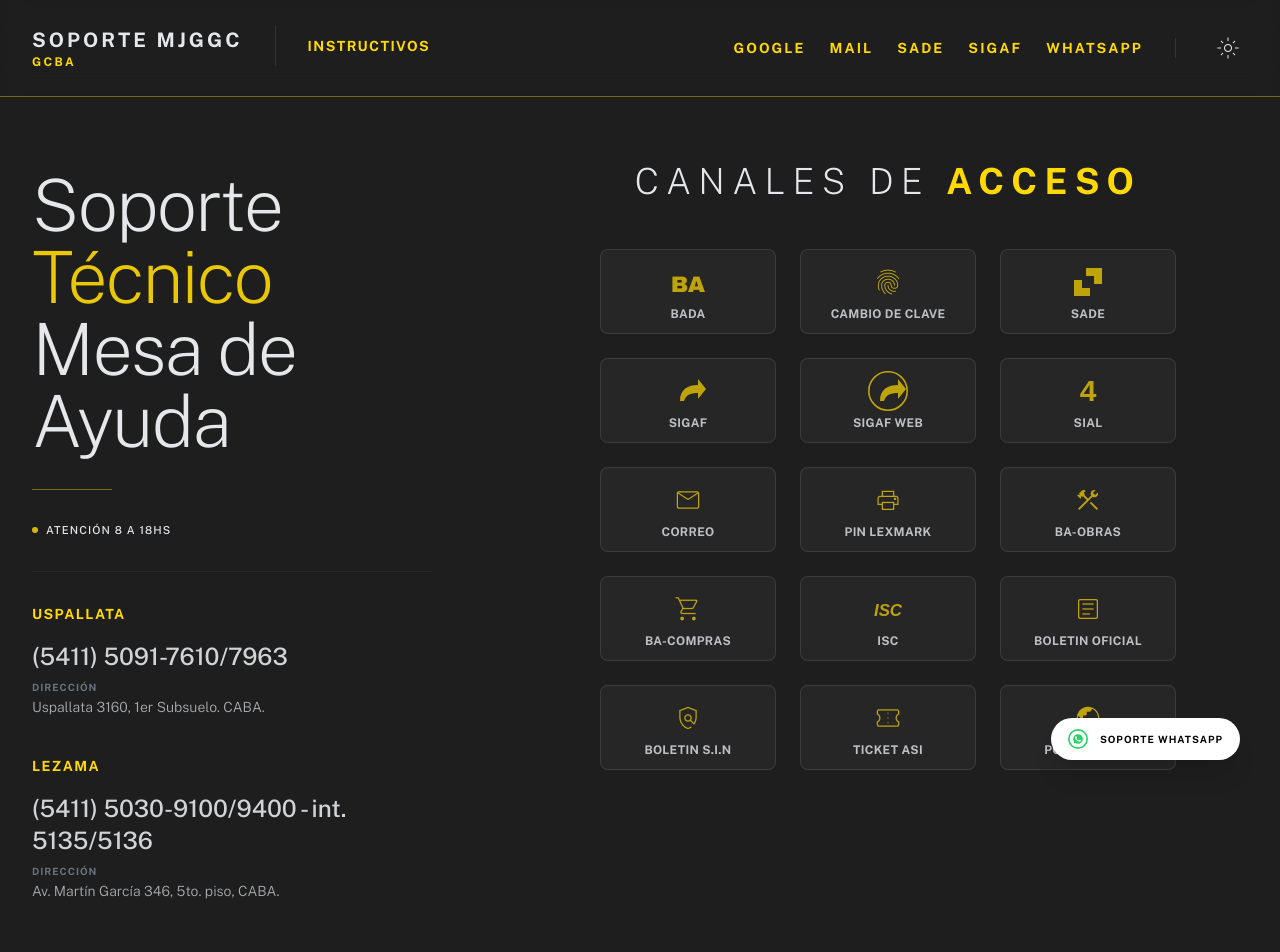
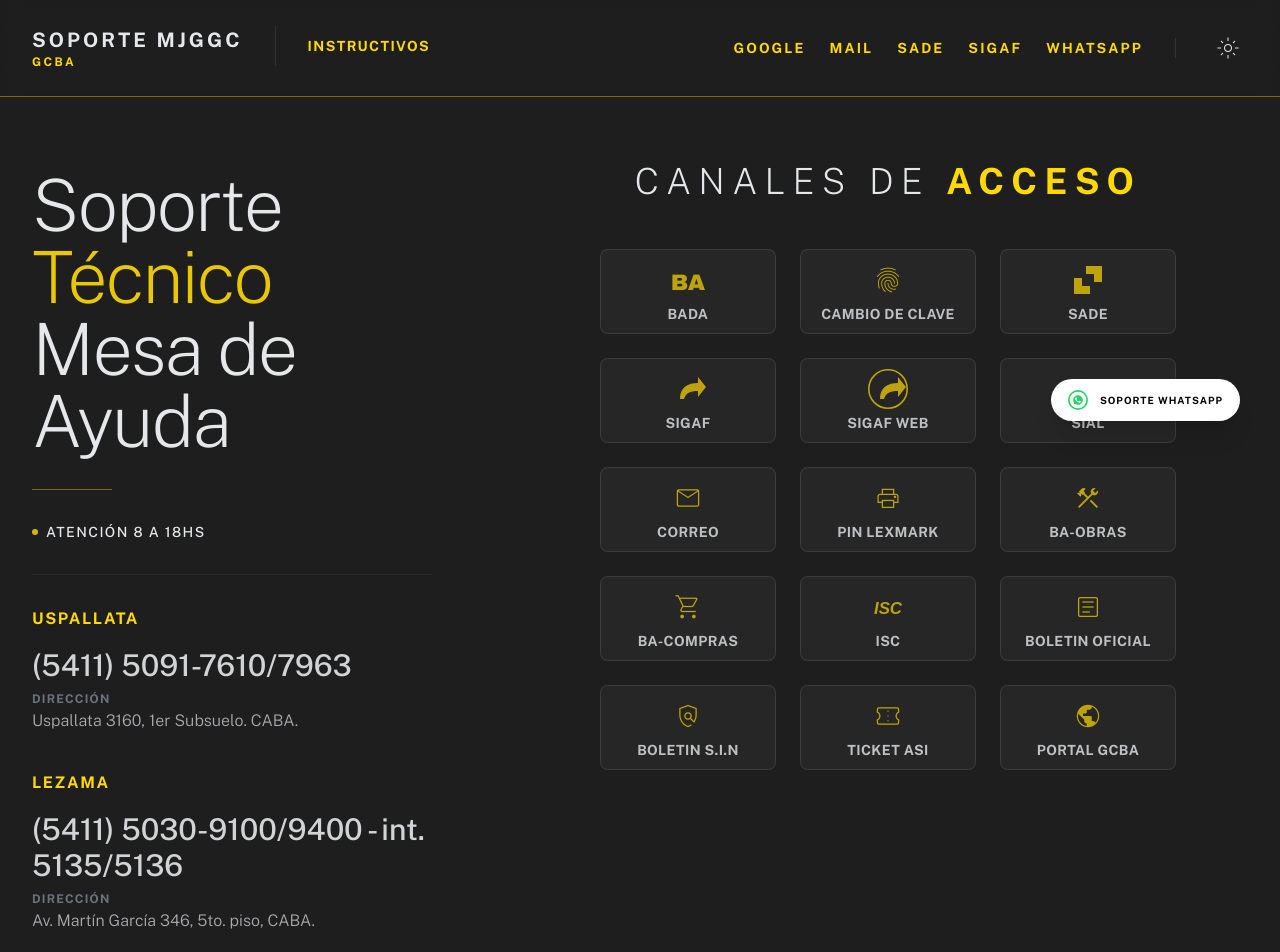
Before and after one commit to julian0072/WebMesadeAyuda, a React (Vite) app: page / in a window 1280 px wide. Shown: the top 952 px of the page. Built offline with nearby package versions, Linux system fonts and the light colour scheme.

Commit message:
Cambio tamaño de letra, href boton whatsapp, cambio posicion boton de soporte whatsapp

```diff
--- a/App.tsx
+++ b/App.tsx
@@ -22,7 +22,7 @@
       <Footer />
 
       {/* WhatsApp Floating Button */}
-      <div className="fixed bottom-10 right-10 z-50">
+      <div className="fixed bottom-10 md:bottom-auto md:top-1/2 md:-translate-y-1/2 right-10 z-50">
         <button
           onClick={() => window.open('https://api.whatsapp.com/send?phone=5491153199939', '_blank')}
           className="flex items-center gap-3 bg-white dark:bg-white border border-black/10 dark:border-white/10 px-4 py-2.5 rounded-full hover:bg-gray-100 dark:hover:bg-gray-200 transition-all group shadow-xl origin-bottom-right"
--- a/components/AccessGrid.tsx
+++ b/components/AccessGrid.tsx
@@ -157,7 +157,7 @@
                 </div>
               )}
 
-              <h4 className="text-[11px] md:text-xs font-bold uppercase tracking-wide text-text-base opacity-80 group-hover:opacity-100 transition-colors leading-tight">
+              <h4 className="text-[13px] md:text-sm font-bold uppercase tracking-wide text-text-base opacity-80 group-hover:opacity-100 transition-colors leading-tight">
                 {item.title}
               </h4>
             </div>
--- a/components/Header.tsx
+++ b/components/Header.tsx
@@ -68,7 +68,7 @@
               <a className="hover:text-text-base transition-colors" href="https://outlook.office.com/mail/" target="_blank">Mail</a>
               <a className="hover:text-text-base transition-colors" href="https://cas.buenosaires.gob.ar/acceso/login/login.zul?service=http://eut.gcba.gob.ar/gedo-web" target="_blank">SADE</a>
               <a className="hover:text-text-base transition-colors" href="https://sigaf.gcba.gob.ar/" target="_blank">SIGAF</a>
-              <a className="hover:text-text-base transition-colors" href="https://api.whatsapp.com/send?phone=5491153199939" target="_blank">Whatsapp</a>
+              <a className="hover:text-text-base transition-colors" href="https://web.whatsapp.com/" target="_blank">Whatsapp</a>
             </div>
 
             <button
@@ -128,7 +128,7 @@
               <a className="hover:text-text-base transition-colors" href="https://outlook.office.com/mail/" target="_blank">Mail</a>
               <a className="hover:text-text-base transition-colors" href="https://cas.buenosaires.gob.ar/acceso/login/login.zul?service=http://eut.gcba.gob.ar/gedo-web" target="_blank">SADE</a>
               <a className="hover:text-text-base transition-colors" href="https://sigaf.gcba.gob.ar/" target="_blank">SIGAF</a>
-              <a className="hover:text-text-base transition-colors" href="https://api.whatsapp.com/send?phone=5491153199939" target="_blank">Whatsapp</a>
+              <a className="hover:text-text-base transition-colors" href="https://web.whatsapp.com/" target="_blank">Whatsapp</a>
             </div>
           </div>
         )}
--- a/components/Hero.tsx
+++ b/components/Hero.tsx
@@ -12,7 +12,7 @@
         <div className="mt-8 h-px w-20 bg-primary/40 mx-auto md:mx-0"></div>
       </div>
 
-      <div className="flex flex-wrap justify-center md:justify-start gap-4 text-[11px] font-medium tracking-widest text-text-base uppercase">
+      <div className="flex flex-wrap justify-center md:justify-start gap-4 text-sm font-medium tracking-widest text-text-base uppercase">
         <span className="flex items-center gap-2">
           <span className="h-1.5 w-1.5 rounded-full bg-primary animate-pulse"></span>
           Atención 8 a 18hs
@@ -22,24 +22,24 @@
       <div className="flex flex-col gap-10 pt-8 border-t border-black/5 dark:border-white/5 w-full">
         {/* Uspallata Block */}
         <div className="space-y-4 text-center md:text-left">
-          <h3 className="text-primary font-black text-sm tracking-widest uppercase">Uspallata</h3>
+          <h3 className="text-primary font-black text-base tracking-widest uppercase">Uspallata</h3>
           <div className="space-y-2">
-            <p className="text-text-base text-xl font-medium md:text-2xl opacity-90">(5411) 5091-7610/7963</p>
+            <p className="text-text-base text-2xl font-medium md:text-3xl opacity-90">(5411) 5091-7610/7963</p>
             <div>
-              <span className="text-gray-500 dark:text-gray-500 text-[10px] font-bold uppercase tracking-widest block mb-1">Dirección</span>
-              <p className="text-text-base opacity-70 text-sm font-light leading-tight">Uspallata 3160, 1er Subsuelo. CABA.</p>
+              <span className="text-gray-500 dark:text-gray-500 text-xs font-bold uppercase tracking-widest block mb-1">Dirección</span>
+              <p className="text-text-base opacity-70 text-base font-light leading-tight">Uspallata 3160, 1er Subsuelo. CABA.</p>
             </div>
           </div>
         </div>
 
         {/* Lezama Block */}
         <div className="space-y-4 text-center md:text-left">
-          <h3 className="text-primary font-black text-sm tracking-widest uppercase">Lezama</h3>
+          <h3 className="text-primary font-black text-base tracking-widest uppercase">Lezama</h3>
           <div className="space-y-2">
-            <p className="text-text-base text-xl font-medium md:text-2xl opacity-90">(5411) 5030-9100/9400 - int. 5135/5136</p>
+            <p className="text-text-base text-2xl font-medium md:text-3xl opacity-90">(5411) 5030-9100/9400 - int. 5135/5136</p>
             <div>
-              <span className="text-gray-500 dark:text-gray-500 text-[10px] font-bold uppercase tracking-widest block mb-1">Dirección</span>
-              <p className="text-text-base opacity-70 text-sm font-light leading-tight">Av. Martín García 346, 5to. piso, CABA.</p>
+              <span className="text-gray-500 dark:text-gray-500 text-xs font-bold uppercase tracking-widest block mb-1">Dirección</span>
+              <p className="text-text-base opacity-70 text-base font-light leading-tight">Av. Martín García 346, 5to. piso, CABA.</p>
             </div>
           </div>
         </div>
```
